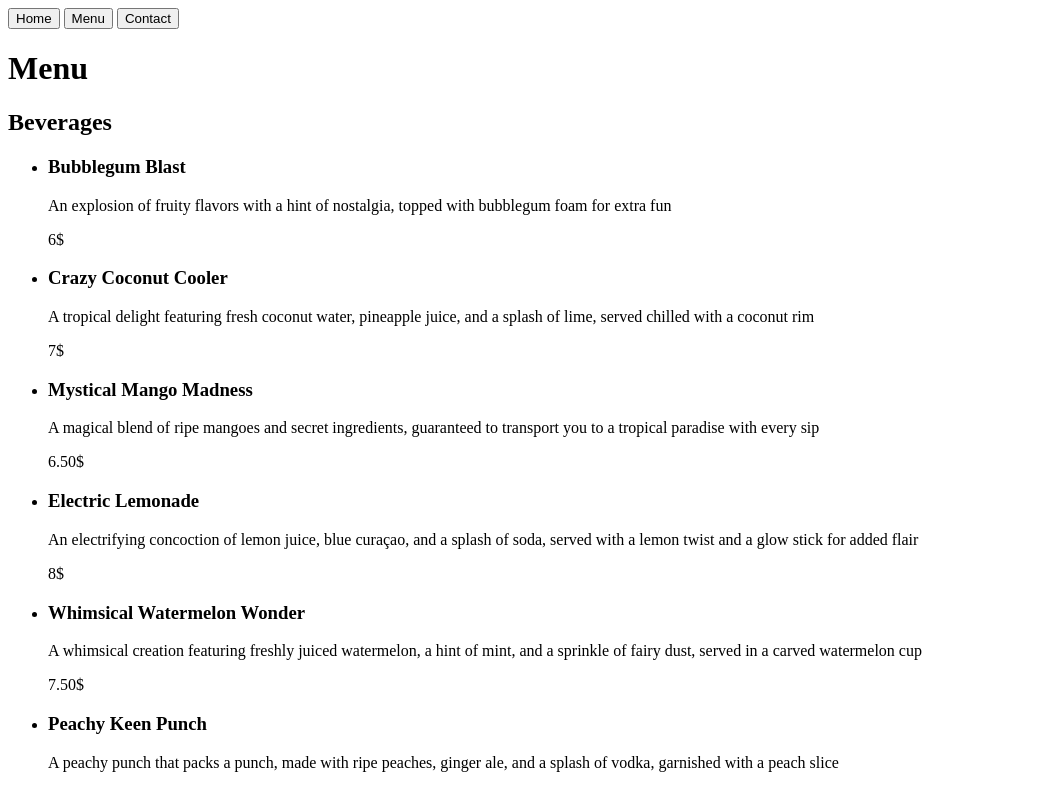
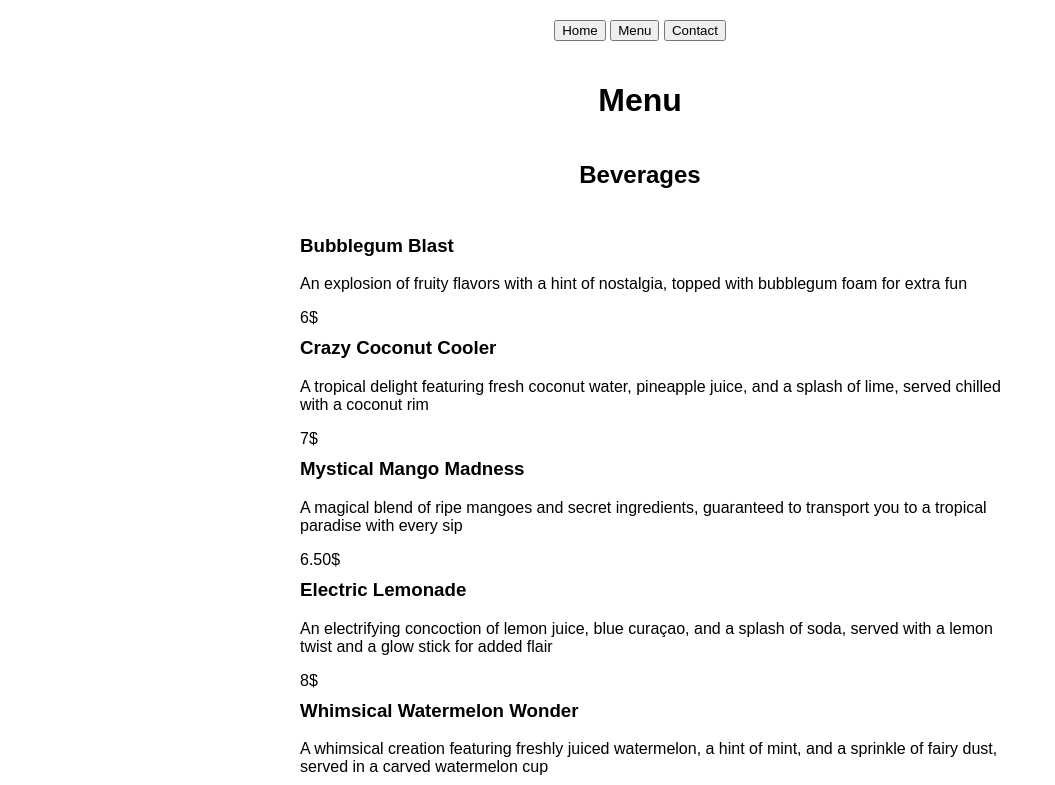
Before and after one commit to miguelruizc/Project-Restaurant-Page, a website built with webpack: page src/index.html in a window 1280 px wide. Both pictures are taken after a click on the button "Menu". Shown: the top 785 px of the page, without its empty margins (0-1055 px from the left). Built offline with nearby package versions, Linux system fonts and the light colour scheme.

Commit message:
Add basic styles

```diff
--- a/package.json
+++ b/package.json
@@ -10,7 +10,9 @@
   "author": "",
   "license": "ISC",
   "devDependencies": {
+    "css-loader": "^7.1.1",
     "html-webpack-plugin": "^5.6.0",
+    "style-loader": "^4.0.0",
     "webpack": "^5.91.0",
     "webpack-cli": "^5.1.4"
   }
--- a/src/home.js
+++ b/src/home.js
@@ -5,7 +5,7 @@ export function generateHome () {
     // Create HTML elements for home page & append
     // Image
     let img = document.createElement("img");
-    img.src = "https://picsum.photos/500/400"
+    img.src = "https://picsum.photos/1000/500"
     container.appendChild(img);
     // headline
     let h = document.createElement("h1");
--- a/src/index.html
+++ b/src/index.html
@@ -6,6 +6,7 @@
     <title>Restaurant Page</title>
 </head>
 <body>
+    <div class="container">
         <header>
             <nav>
                 <button id="home">Home</button>
@@ -15,5 +16,6 @@
         </header>
         <div id="content">
         </div>
+    </div>
 </body>
 </html>
--- a/src/index.js
+++ b/src/index.js
@@ -1,6 +1,7 @@
 import { generateHome } from './home.js';
 import { generateMenu } from './menu.js';
 import { generateContact } from './contact.js';
+import './style.css';
 
 function clearDom() {
     document.getElementById("content").innerHTML = "";
--- /dev/null
+++ b/src/style.css
@@ -0,0 +1,54 @@
+body {
+    margin: 0;
+    padding: 0;
+    font-family: Arial, sans-serif;
+    display: flex;
+    justify-content: center;
+    align-items: center;
+}
+
+.container {
+    max-width: 800px;
+    width: 100%;
+    margin: 0 auto;
+    padding: 20px;
+    box-sizing: border-box;
+    text-align: center;
+
+}
+
+header nav {
+    margin-bottom: 20px;
+}
+
+#content {
+    text-align: left;
+    display: flex;
+    flex-direction: column;
+    align-items: center;
+}
+
+.menuItemTitle {
+    margin-top: 10px;
+}
+
+.menuItemDescription {
+    margin-bottom: 5px;
+}
+
+.menuItemPrice {
+    margin-bottom: 10px;
+}
+
+h1 {
+    text-align: center;
+}
+
+img {
+    text-align: center;
+    max-width: 100%;
+}
+
+ul {
+    list-style: none;
+}
--- a/webpack.config.js
+++ b/webpack.config.js
@@ -14,4 +14,12 @@ module.exports = {
         filename: 'main.js',
         path: path.resolve(__dirname, 'dist'),
     },
-}
+    module: {
+        rules: [
+            {
+                test: /\.css$/i,
+                use: ['style-loader', 'css-loader'],
+            },
+        ],
+    },
+};
```
Also changed, not shown: 1 other file. Lines whose indentation alone changed are shown as unchanged.
